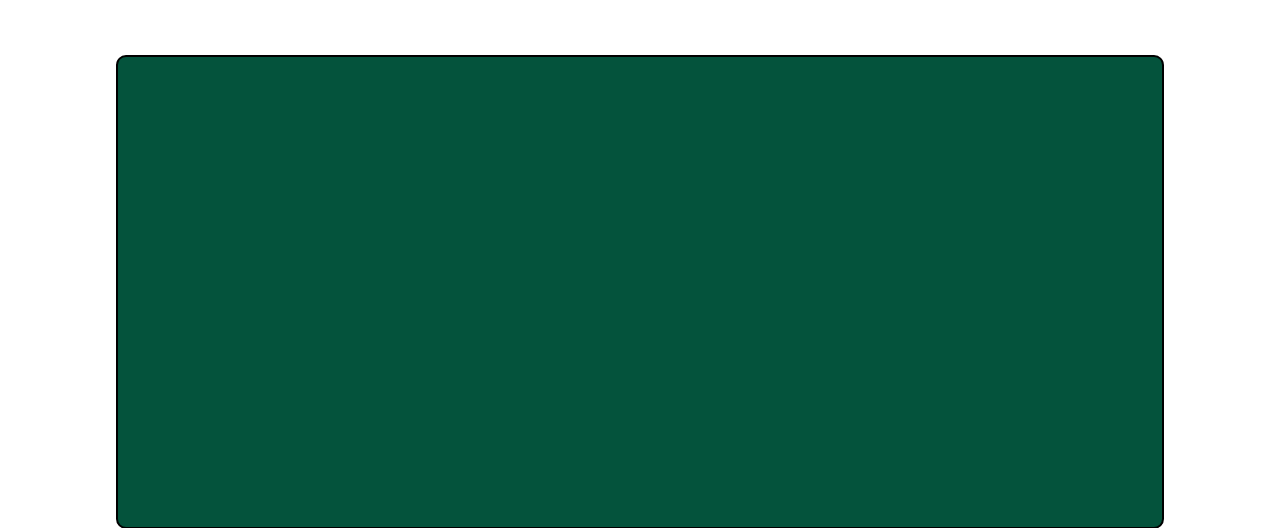
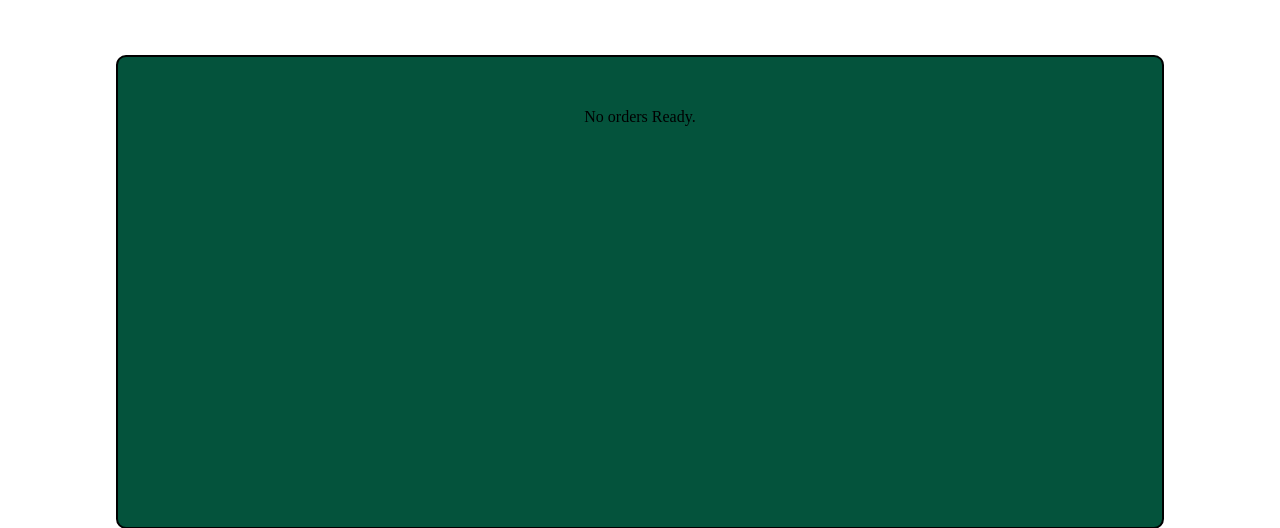
Before and after one commit to DanK2002/Senior-Project, a Django app: page /basic/ready/ in a window 1280 px wide. Shown: the part 194-722 px from the top of the page. Run offline with Django 5.2, Linux system fonts and the light colour scheme; data that the repository does not hold is empty.

Commit message:
Created time_ready in Orders and added data to Ready page

```diff
--- a/basic/models.py
+++ b/basic/models.py
@@ -31,7 +31,8 @@ class Order(models.Model):
     number = models.IntegerField()
     time_est = models.DateTimeField()
     time_submitted = models.DateTimeField()
-    time_completed = models.DateTimeField(blank=True)
+    time_ready = models.DateTimeField(blank=True, null=True)
+    time_completed = models.DateTimeField(blank=True, null=True)
     foods = models.ManyToManyField('Food', blank=False)
     meals = models.ManyToManyField('Meal', blank=False)
     price = models.FloatField(null=False)
--- a/basic/templates/basic/ready.html
+++ b/basic/templates/basic/ready.html
@@ -61,7 +61,18 @@
     </div>
 
     <div class="large-box">
-
+        <div class="orders-container">
+            {% if ready_orders %}
+                {% for order in ready_orders %}
+                    <div class="order">
+                        <h3><b>Order Number: {{ order.number }}</b></h3>
+                        <p>Est. Time: {{ order.time_est }}</p>
+                    </div>
+                {% endfor %}
+            {% else %}
+                <p>No orders Ready.</p>
+            {% endif %}
+        </div>
     </div>
 
     <div class="button-container2">
--- a/basic/views.py
+++ b/basic/views.py
@@ -256,7 +256,7 @@ def addneworder(request):
     return render(request, "basic/addneworder.html")
 
 def inprogress(request):
-    in_progress_orders = Order.objects.filter(time_completed__isnull=True)
+    in_progress_orders = Order.objects.filter(time_completed__isnull=True, time_ready__isnull=True)
     return render(
         request,
         "basic/inprogress.html",
@@ -265,7 +265,13 @@ def inprogress(request):
         })
 
 def ready(request):
-    return render(request, "basic/ready.html")
+    ready_orders = Order.objects.filter(time_completed__isnull=True, time_ready__isnull=False)
+    return render(
+        request,
+        "basic/ready.html",
+        {
+            'ready_orders': ready_orders
+        })
 
 def completed(request):
     completed_orders = Order.objects.filter(time_completed__isnull=False)
```
